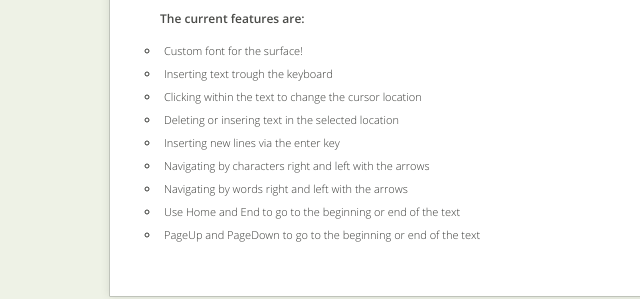
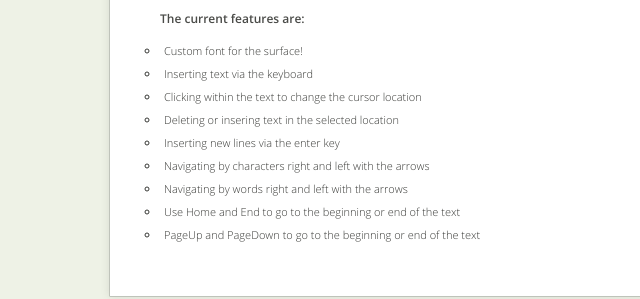
Before and after one commit to substance/surface, a plain HTML site: page index.html in a window 1280 px wide. Shown: the part 159-458 px from the top of the page, 0-640 px from the left. Drawn offline with Linux system fonts and the light colour scheme.

Commit message:
text change

```diff
--- a/index.html
+++ b/index.html
@@ -56,7 +56,7 @@
       <p>The current features are:</p>
       <ul>
         <li>Custom font for the surface!</li>
-        <li>Inserting text trough the keyboard</li>
+        <li>Inserting text via the keyboard</li>
         <li>Clicking within the text to change the cursor location</li>
         <li>Deleting or insering text in the selected location</li>
         <li>Inserting new lines via the enter key</li>
```
